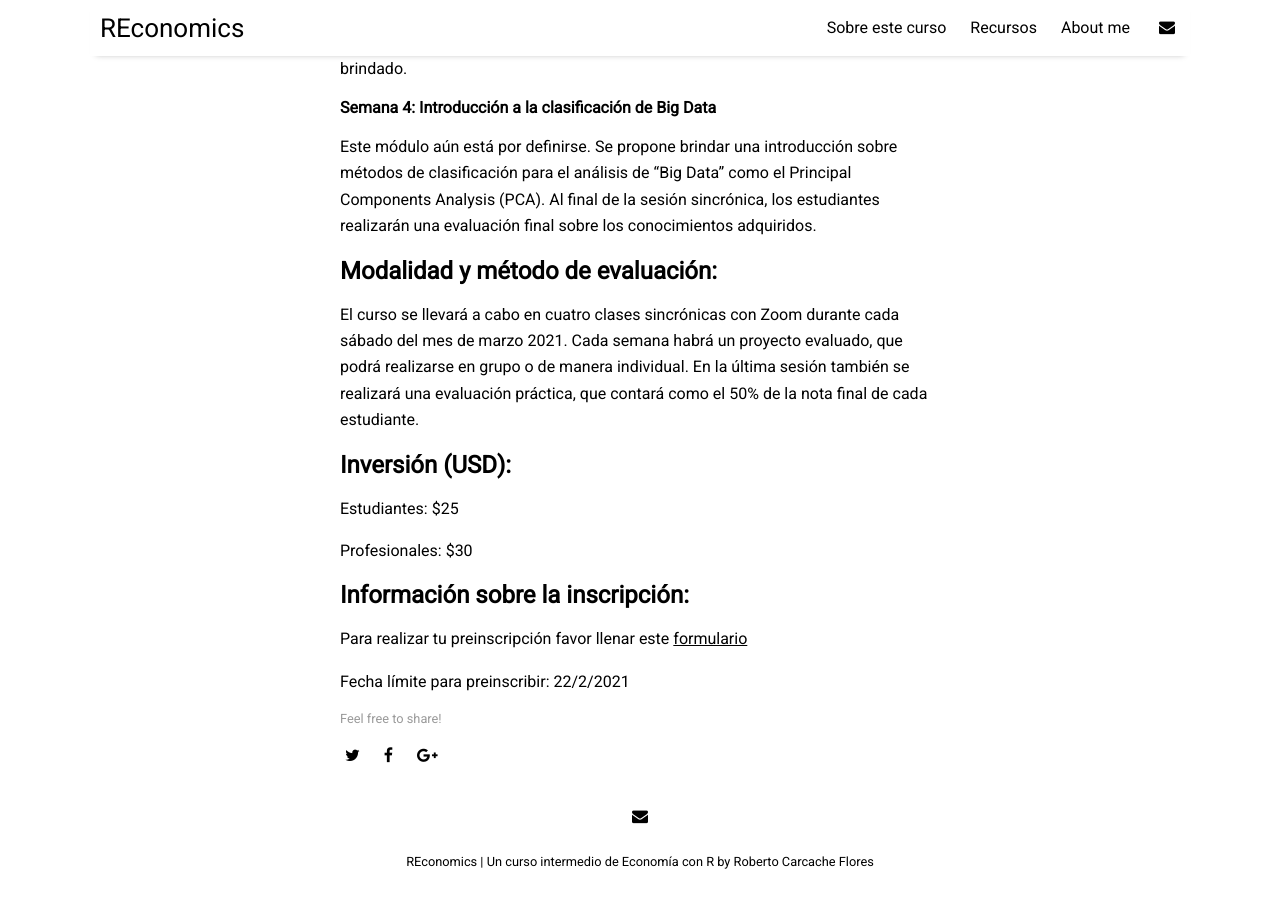
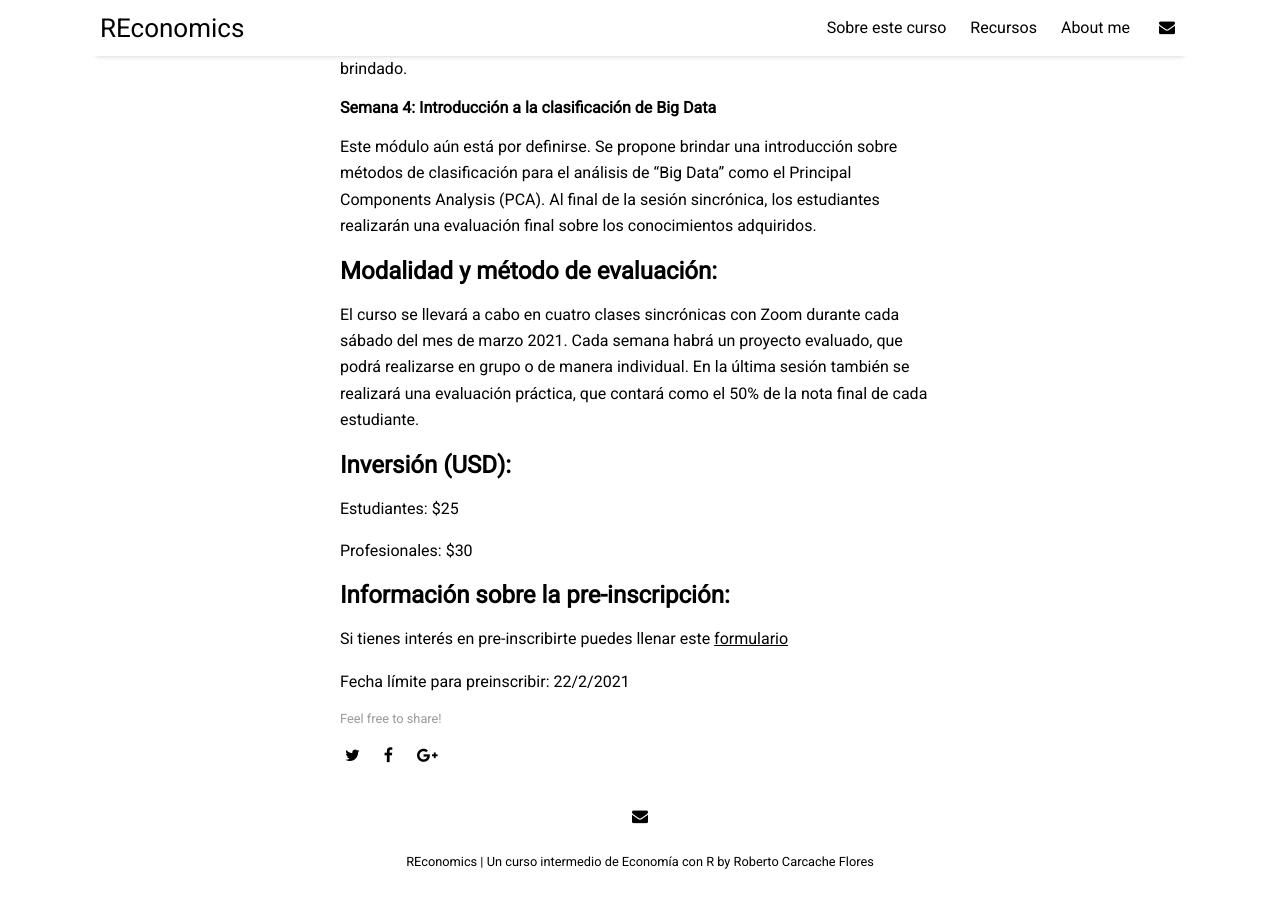
Before and after one commit to JP-Thoma/REconomics, a Jekyll site: the page built from _posts/2021-2-13-about.md, in a window 1280 px wide and 900 px high, scrolled down 1523 px. Built offline with Jekyll 4.4.1, drawn with Linux system fonts in a browser that asks for light colours; nearby versions of some CDN libraries.

Commit message:
Update and rename 2021-2-13-about-the-author.md to 2021-2-13-about.md

```diff
--- a/_posts/2021-2-13-about-the-author.md
+++ b/_posts/2021-2-13-about.md
@@ -30,7 +30,7 @@ Estudiantes: $25
 
 Profesionales: $30
 
-## Información sobre la inscripción:
-Para realizar tu preinscripción favor llenar este [formulario](https://forms.gle/tQHkASpoLmw8phkR8)
+## Información sobre la pre-inscripción:
+Si tienes interés en pre-inscribirte puedes llenar este [formulario](https://forms.gle/tQHkASpoLmw8phkR8)
 
 Fecha límite para preinscribir: 22/2/2021
```
